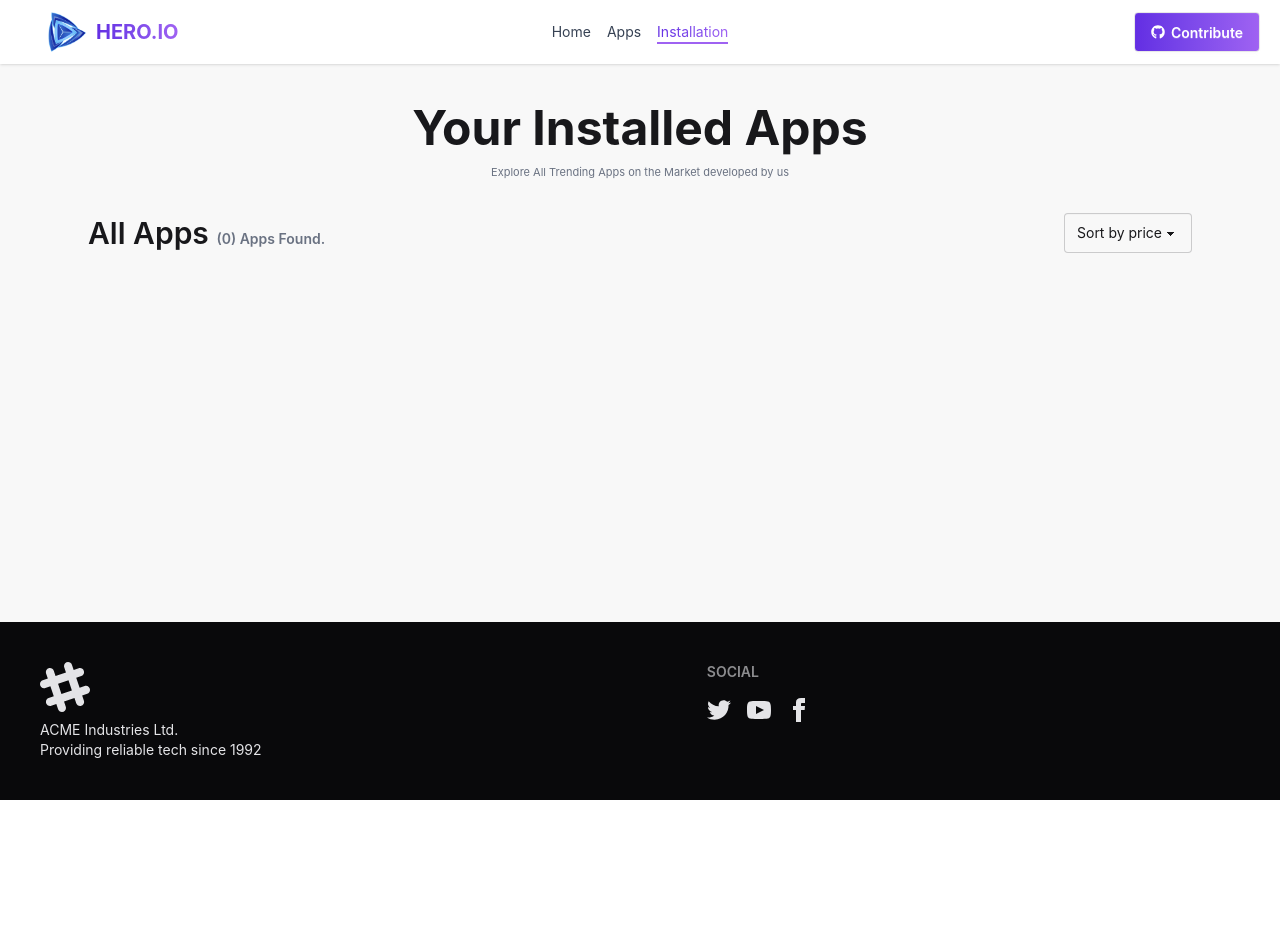
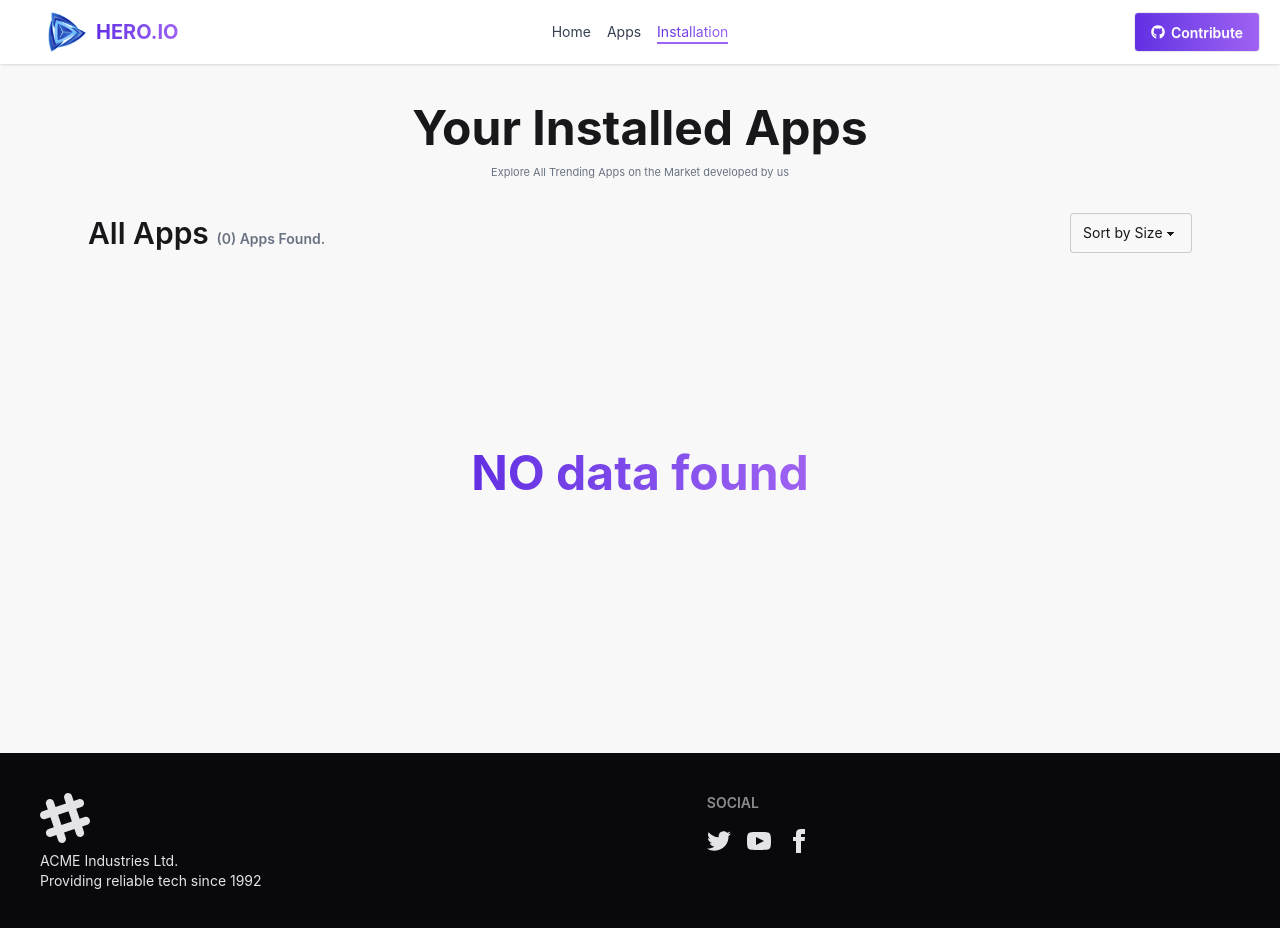
Before and after one commit to rimi-1234/react-hero-app-projects, a React (Vite) app: page /installation in a window 1280 px wide. Shown: the top 928 px of the page. Before the commit the page ends 800 px from the top, so only its background shows below. Built offline with nearby package versions, Linux system fonts and the light colour scheme.

Commit message:
unstall feature done

```diff
--- a/src/Components/SingleAppdetail/SingleAppdetail.jsx
+++ b/src/Components/SingleAppdetail/SingleAppdetail.jsx
@@ -34,20 +34,14 @@ const SingleAppdetail = () => {
     const { image, title, downloads, ratingAvg, companyName, reviews, size, ratings = [], description } = appsData || {};
 
     // Initialize state correctly with this app's ratings
+useEffect(() => {
+  const appState = localStorage.getItem(`applist-${id}`);
+  setIsInstall(appState === 'true'); // convert string to boolean if stored that way
+}, [id]);
 
-    useEffect(() => {
-        const appState = localStorage.getItem(`applist-${id}`);
-
-
-        if (appState) setIsActiveApplist(true);
-        const appStateIstall = localStorage.getItem(`isInstall-${id}`);
-
-
-        if (appStateIstall) setIsInstall(true);
-
-
-
-    }, [id]);
+useEffect(() => {
+  console.log(isInstall); // logs after state actually changes
+}, [isInstall]);
     useEffect(() => {
         if (ratings.length > 0) {
             setRatings(ratings);
@@ -63,6 +57,8 @@ const SingleAppdetail = () => {
 
 
     const handleInstall = (appsData) => {
+        console.log(isActiveApplist);
+
         if(!isInstall){
             toast("Installed");
             setIsInstall(true);
@@ -127,7 +123,7 @@ const SingleAppdetail = () => {
                                 onClick={() => handleInstall(appsData)}
                                 className="mt-5 mr-3 bg-[#00D390] text-white px-4 py-2 rounded-lg"
                             >
-                                {isActiveApplist ? "Installed" : `Install Now (${size} MB)`}
+                                {isInstall ? "Installed" : `Install Now (${size} MB)`}
                             </button>
 
                             <ToastContainer />
--- a/src/Pages/Installation/Installation.jsx
+++ b/src/Pages/Installation/Installation.jsx
@@ -1,18 +1,29 @@
 import React, { useState } from 'react';
-import { getStoredApp } from '../../Utility/addToDb';
+import { getStoredApp, removeFromAppList } from '../../Utility/addToDb';
 import { ArrowDownToLine, Star } from 'lucide-react';
 
 const Installation = () => {
-    const [wishlist, setWishlist] = useState(() => getStoredApp())
-    console.log(wishlist);
-    //    "title": "Slack: Team Messaging & Collaboration",
-    //     "companyName": "Slack Technologies",
-    //     "id": 19,
-    //     "description": "Slack is a business communication platform.\nSupports messaging in channels.\nDirect messaging for team members.\nFile sharing and storage.\nWorkflow automation through apps and bots.\nIntegration with third-party tools.\nVideo and voice calls within channels.\nCustomizable notifications.\nThreaded conversations for organization.\nSearch functionality to find messages and files.\nDark mode available.\nAnalytics for team communication.\nApp available on multiple platforms.\nSecurity and encryption supported.\nEmoji reactions and custom emojis.\nPinned messages for important info.\nBookmarking and saved items.\nGuest access for external collaborators.\nScheduled reminders for tasks.\nRegular updates improve usability and security.",
-    //     "size": 200,
-    //     "reviews": "500K",
-    //     "ratingAvg": 4.5,
-    //     "downloads": "500M",
+    const [applist, setApplist] = useState(() => getStoredApp())
+    const [sortOrder, setSortOrder] = useState('none')
+
+
+
+    const sortedItem = (() => {
+        if (sortOrder === 'size-asc') {
+            return [...applist].sort((a, b) => a.size - b.size)
+        } else if (sortOrder === 'size-desc') {
+            return [...applist].sort((a, b) => b.size - a.size)
+        } else {
+            return applist
+        }
+    })()
+    const handleRemove = id => {
+        // remove from localstorage
+        removeFromAppList(id)
+        // for ui instant update
+        setApplist(prev => prev.filter(p => p.id !== id))
+    }
+
     return (
         <div className='mx-12'>
             <div className='text-center mt-10  mb-4'>
@@ -29,16 +40,18 @@ const Installation = () => {
                             <h1 className='text-3xl font-semibold'>
                                 All Apps{' '}
                                 <span className='text-sm text-gray-500'>
-                                    ({wishlist.length}) Apps Found.
+                                    ({sortedItem.length}) Apps Found.
                                 </span>
                             </h1>
                         </div>
+
                         <div className='' >
                             <label className='form-control w-full max-w-xs '>
-                                <select className='select select-bordered bg-base-200'>
-                                    <option value='none'>Sort by price</option>
-                                    <option value='price-asc'>Low → High</option>
-                                    <option value='price-desc'>High → Low</option>
+                                <select className='select select-bordered bg-base-200' value={sortOrder}
+                                    onChange={e => setSortOrder(e.target.value)}>
+                                    <option value='none'>Sort by Size</option>
+                                    <option value='size-asc'>Low → High</option>
+                                    <option value='size-desc'>High → Low</option>
                                 </select>
 
                             </label>
@@ -46,7 +59,10 @@ const Installation = () => {
 
                     </div>
                     <div className='space-y-4 mx-10 mb-20'>
-                        {wishlist.map(p => (
+                        {sortedItem.length === 0 ? (
+                <div className='flex justify-center items-center h-[calc(100vh-400px)]'>
+                    <h1 className='text-5xl font-bold bg-gradient-to-r from-[#632EE3] to-[#9F62F2] bg-clip-text text-transparent '>NO data found</h1>
+                </div>):(sortedItem.map(p => (
                             <div key={p.id} className='card border-none card-side bg-base-100 shadow border p-4'>
                                 <div className='flex gap-4'>
 
@@ -77,14 +93,15 @@ const Installation = () => {
                                 <div className=' pr-4 flex items-center gap-3'>
 
                                     <button
+                                        onClick={() => handleRemove(p.id)}
 
                                         className="mt-5 mr-3 bg-[#00D390] text-white px-4 py-2 rounded-lg"
                                     >
-                                           Uninstall
+                                        Uninstall
                                     </button>
                                 </div>
                             </div>
-                        ))}
+                        )))}
                     </div>
                 </div>
             </div>
--- a/src/Utility/addToDb.js
+++ b/src/Utility/addToDb.js
@@ -14,18 +14,18 @@ export const getStoredApp = () => {
 
 }
 
-export const addtoAppList = (apps,setIsInstall) => {
+export const addtoAppList = (apps, setIsInstall) => {
 
     const storedAppData = getStoredApp();
 
 
 
-     const isDuplicate = storedAppData.some(b => b.id === apps.id);
+    const isDuplicate = storedAppData.some(b => b.id === apps.id);
 
 
     if (isDuplicate) {
         toast("App Already Exit!");
-        setIsInstall(true);
+
         return;
     }
     storedAppData.push(apps);
@@ -36,3 +36,14 @@ export const addtoAppList = (apps,setIsInstall) => {
 
 
 }
+export const removeFromAppList = id => {
+    const appList = getStoredApp()
+    try {
+        const updatedAppList = appList.filter(p => p.id !== id)
+        localStorage.setItem('InstallList', JSON.stringify(updatedAppList))
+        localStorage.setItem(`applist-${id}`, false);
+        localStorage.setItem(`isInstall-${id}`, false);
+    } catch (err) {
+        console.log(err)
+    }
+}
```
